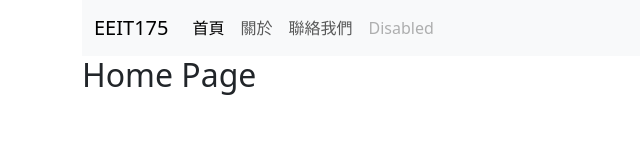
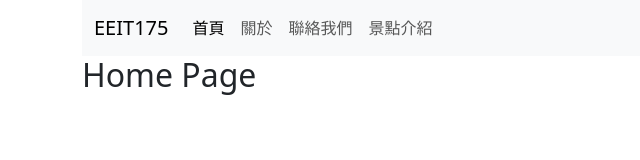
Before and after one commit to HsiaoHungWang/vue-eeit75, a Vue app: page / in a window 1280 px wide. Shown: the top 160 px of the page, without its empty margins (0-640 px from the left). Built offline with nearby package versions, Linux system fonts and the light colour scheme.

Commit message:
加上 Spots.vue Component

```diff
--- a/src/components/Navbar.vue
+++ b/src/components/Navbar.vue
@@ -18,7 +18,7 @@
             <RouterLink to="/contact" class="nav-link">聯絡我們</RouterLink>
         </li>
         <li class="nav-item">
-          <a class="nav-link disabled" aria-disabled="true">Disabled</a>
+            <RouterLink to="/spots" class="nav-link">景點介紹</RouterLink>
         </li>
       </ul>
     </div>
--- a/src/router.js
+++ b/src/router.js
@@ -1,11 +1,13 @@
 import HomeVue from "./views/Home.vue"
 import AboutVue from "./views/About.vue"
 import ContactVue from "./views/Contact.vue"
+import SpotsVue from './views/Spots.vue'
 import {createRouter, createWebHistory} from 'vue-router'
 const routes = [
     {path:"/",component:HomeVue}, //http://localhost:8080/  => Home Component
     {path:"/about",component:AboutVue},
     {path:"/contact",component:ContactVue},
+    {path:"/spots",component:SpotsVue},
 ]
 const router = createRouter({
     history:createWebHistory(),
--- /dev/null
+++ b/src/views/Spots.vue
@@ -0,0 +1,11 @@
+<template>
+        <h2>台北市景點</h2>
+</template>
+
+<script setup>
+
+</script>
+
+<style scoped>
+
+</style>
```
